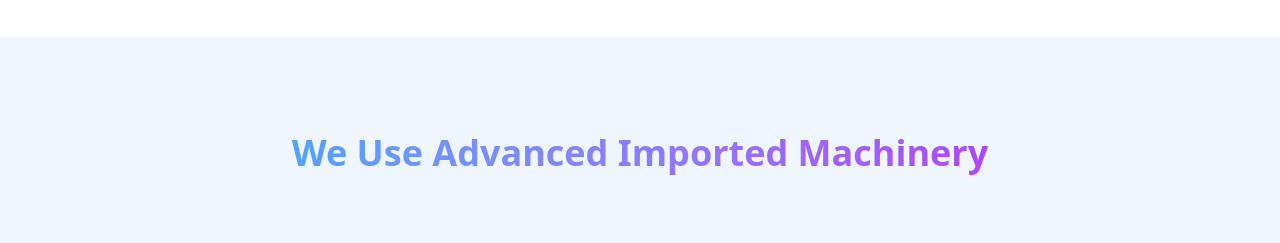
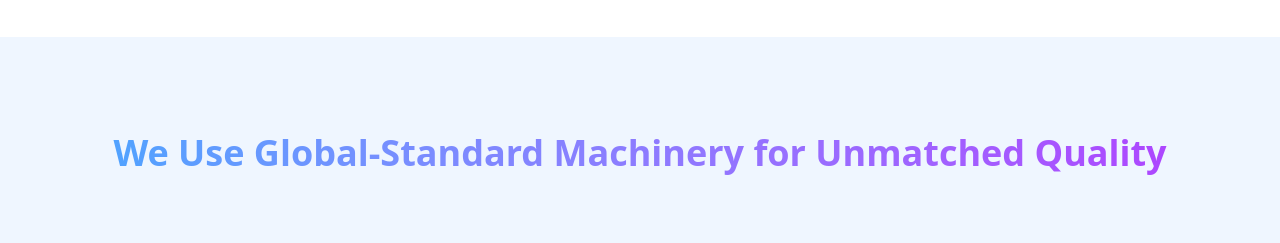
Before and after one commit to tejas0937/rgp-project, a React (Vite) app: page / in a window 1280 px wide. Shown: the part 4040-4283 px from the top of the page. Built offline with nearby package versions, Linux system fonts and the light colour scheme; grey boxes are pictures that could not be loaded.

Commit message:
Changed machines dexsc

```diff
--- a/src/components/Home.jsx
+++ b/src/components/Home.jsx
@@ -123,7 +123,7 @@ const Home = () => {
       {/* Advanced Machines Section */}
       <section className="machinery mt-16 w-full flex flex-col items-center py-24 bg-blue-50 overflow-hidden">
         <motion.h2 className='text-3xl md:text-4xl pb-10 font-bold mb-8 text-center bg-gradient-to-r from-blue-400 to-purple-500 bg-clip-text text-transparent' initial={{ opacity: 0, y: 20 }} whileInView={{ opacity: 1, y: 0, transition: { duration: 0.8 } }} viewport={{ once: true }}>
-          We Use Advanced Imported Machinery
+          We Use Global-Standard Machinery for Unmatched Quality
         </motion.h2>
         <div className="w-full overflow-hidden relative px-4">
           <motion.div className="flex gap-6" animate={scrollX}>
```
